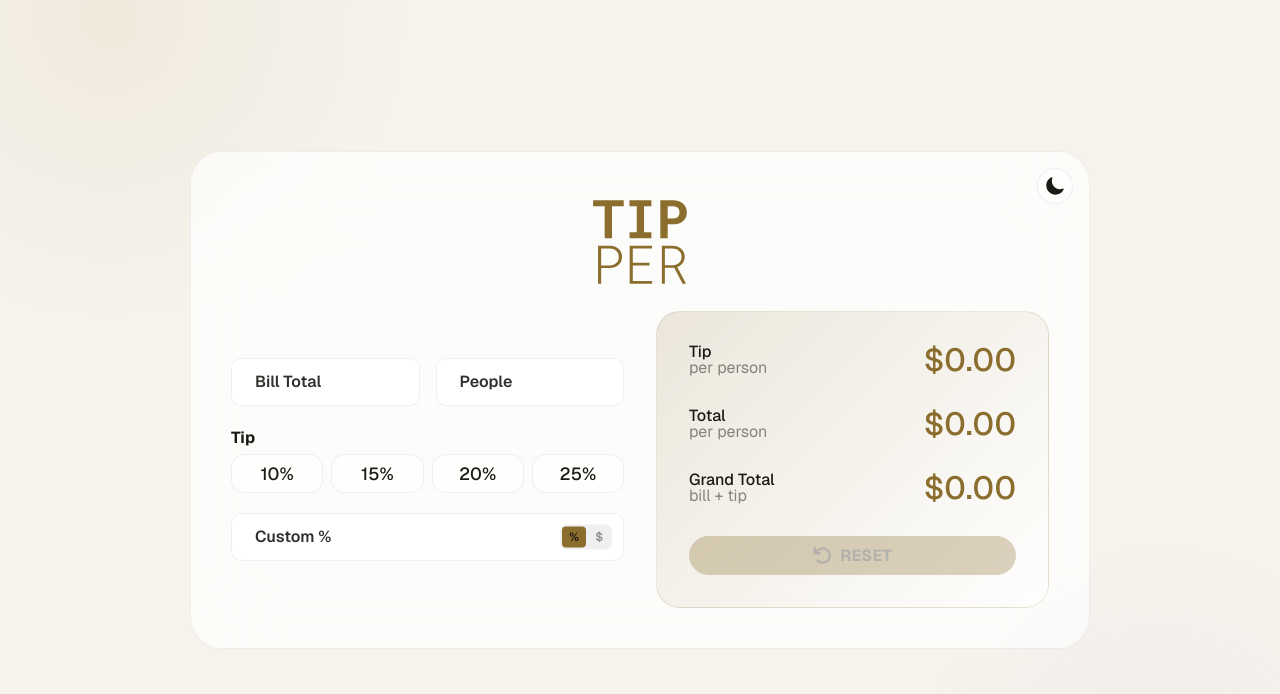
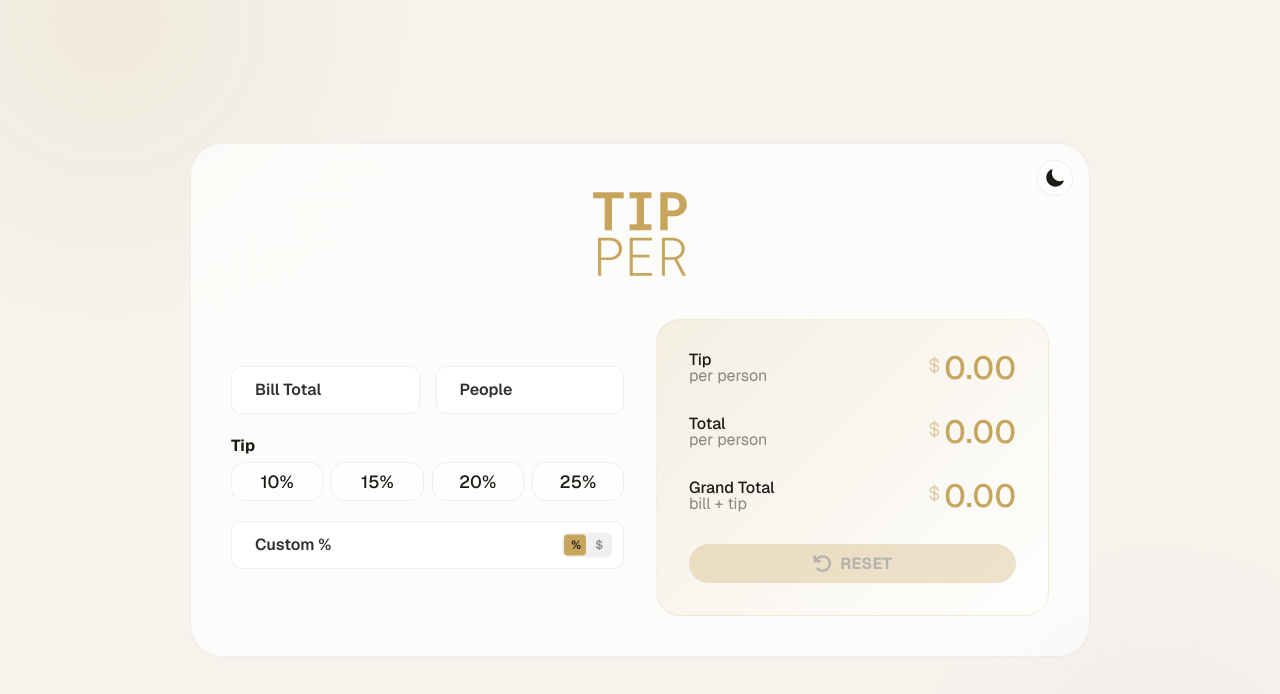
Before and after one commit to AceGK/tip-calculator, a Next.js app: page / in a window 1280 px wide. Shown: the top 694 px of the page. Built offline with nearby package versions, Linux system fonts and the light colour scheme.

Commit message:
styling update

```diff
--- a/src/app/page.tsx
+++ b/src/app/page.tsx
@@ -6,6 +6,15 @@ import Logo from "../../public/logo.svg";
 import InputField from "@/components/input";
 import ResetIcon from "../../public/icons/arrow-rotate-left.svg";
 import ThemeToggle from "@/components/themeToggle";
+
+function Amount({ value }: { value: string }) {
+  return (
+    <>
+      <span className={styles.currencySymbol}>{value[0]}</span>
+      {value.slice(1)}
+    </>
+  );
+}
 
 export default function Home() {
   const [bill, setBill] = useState("");
@@ -129,7 +138,8 @@ export default function Home() {
                 })}
 
                 <div className={styles.customTipInputWrapper}>
-                  <div className={styles.customTipToggle}>
+                  <div className={styles.customTipToggle} data-mode={customTipMode}>
+                    <span className={styles.modePill} aria-hidden />
                     <button
                       className={`${styles.modeBtn} ${customTipMode === "pct" ? styles.modeBtnActive : ""}`}
                       onClick={() => setCustomTipMode("pct")}
@@ -165,21 +175,21 @@ export default function Home() {
                 <p>Tip</p>
                 <p>per person</p>
               </div>
-              <div>{tip}</div>
+              <div><Amount value={tip} /></div>
             </div>
             <div className={styles.item}>
               <div>
                 <p>Total</p>
                 <p>per person</p>
               </div>
-              <div>{total}</div>
+              <div><Amount value={total} /></div>
             </div>
             <div className={styles.item}>
               <div>
                 <p>Grand Total</p>
                 <p>bill + tip</p>
               </div>
-              <div>{grandTotal}</div>
+              <div><Amount value={grandTotal} /></div>
             </div>
             <div className={styles.resetContainer}>
               <button
--- a/src/components/themeToggle/index.tsx
+++ b/src/components/themeToggle/index.tsx
@@ -18,7 +18,15 @@ export default function ThemeToggle() {
   return (
     <div className={styles.container}>
       <button
-        onClick={() => setTheme(resolvedTheme === "dark" ? "light" : "dark")}
+        onClick={() => {
+          document.documentElement.classList.add("no-transition");
+          setTheme(resolvedTheme === "dark" ? "light" : "dark");
+          requestAnimationFrame(() =>
+            requestAnimationFrame(() =>
+              document.documentElement.classList.remove("no-transition")
+            )
+          );
+        }}
         aria-label="Toggle theme"
       >
         {resolvedTheme === "dark" ? <Sun /> : <Moon />}
--- a/src/styles/_variables.scss
+++ b/src/styles/_variables.scss
@@ -5,8 +5,8 @@
   --clr-focus:          #8b6d2e;
 
   --clr-on-accent:      #1a1510;
-  --clr-accent:         #8b6d2e;
-  --clr-accent-subtle:  rgba(139, 109, 46, 0.15);
+  --clr-accent:         #c7a55d;
+  --clr-accent-subtle:  rgba(199, 165, 93, 0.15);
   --clr-result-text:    #1c1a16;
 
   --bg-page:            #f6f3ed;
--- a/src/styles/globals.scss
+++ b/src/styles/globals.scss
@@ -39,6 +39,10 @@ body {
   box-sizing: border-box;
 }
 
+.no-transition * {
+  transition: none !important;
+}
+
 input[type='number'] {
   // Chrome, Safari, Edge, Opera
   &::-webkit-outer-spin-button,
--- a/src/styles/page.module.scss
+++ b/src/styles/page.module.scss
@@ -2,13 +2,15 @@
 
 .logo {
   text-align: center;
-  padding-bottom: 1rem;
+  padding-bottom: 2rem;
   svg {
     fill: var(--clr-accent);
     width: 100px;
     height: 100px;
-
-    @include mobile {
+  }
+  @include mobile {
+    padding-bottom: 1.5rem;
+    svg {
       width: 50px;
       height: 50px;
     }
@@ -73,15 +75,13 @@
 
 .inputRow {
   display: flex;
+  flex-wrap:wrap;
   gap: 1rem;
   margin-bottom: 1.5rem;
 
   > div {
     flex: 1;
-  }
-
-  @include mobile {
-    flex-direction: column;
+    min-width:125px;
   }
 }
 
@@ -113,7 +113,6 @@
 
 .customTipToggle {
   display: flex;
-  gap: 2px;
   position: absolute;
   top: 50%;
   right: 0.75rem;
@@ -122,6 +121,22 @@
   background: var(--glass-border);
   border-radius: 6px;
   padding: 2px;
+}
+
+.modePill {
+  position: absolute;
+  top: 2px;
+  left: 2px;
+  bottom: 2px;
+  width: calc(50% - 3px);
+  background: var(--clr-accent);
+  border-radius: 4px;
+  transition: transform 0.2s cubic-bezier(0.4, 0, 0.2, 1);
+  pointer-events: none;
+
+  [data-mode="amt"] & {
+    transform: translateX(calc(100% + 2px));
+  }
 }
 
 .modeBtn {
@@ -134,8 +149,12 @@
   opacity: 0.45;
   border-radius: 4px;
   cursor: pointer;
-  transition: all 0.15s ease;
+  transition:
+    color 0.2s ease,
+    opacity 0.2s ease;
   line-height: 1.4;
+  position: relative;
+  z-index: 1;
 
   &:hover {
     opacity: 0.75;
@@ -143,7 +162,6 @@
 }
 
 .modeBtnActive {
-  background: var(--clr-accent);
   color: var(--clr-on-accent);
   opacity: 1;
 }
@@ -161,7 +179,9 @@
     color: var(--clr-text);
     border-radius: 14px;
     outline: none;
-    transition: border-color 0.3s, box-shadow 0.3s;
+    transition:
+      border-color 0.3s,
+      box-shadow 0.3s;
 
     &::placeholder {
       color: var(--clr-text);
@@ -186,7 +206,11 @@
 
 .results {
   flex: 1;
-  background: linear-gradient(135deg, var(--clr-accent-subtle) 0%, var(--glass-surface) 100%);
+  background: linear-gradient(
+    135deg,
+    var(--clr-accent-subtle) 0%,
+    var(--glass-surface) 100%
+  );
   border: 1px solid var(--clr-accent-subtle);
   border-radius: 24px;
   color: var(--clr-result-text);
@@ -226,7 +250,17 @@
     font-size: 2rem;
     font-weight: 500;
     color: var(--clr-accent);
+    display: flex;
+    align-items: flex-start;
   }
+}
+
+.currencySymbol {
+  font-size: 0.6em;
+  font-weight: 400;
+  opacity: 0.55;
+  margin-top: 0.2em;
+  margin-right: 0.2em;
 }
 
 .resetContainer {
@@ -249,7 +283,9 @@
   border-radius: 50px;
   outline: none;
   cursor: pointer;
-  transition: background 0.25s, transform 0.2s;
+  transition:
+    background 0.25s,
+    transform 0.2s;
 
   svg {
     width: 1.2rem;
```
